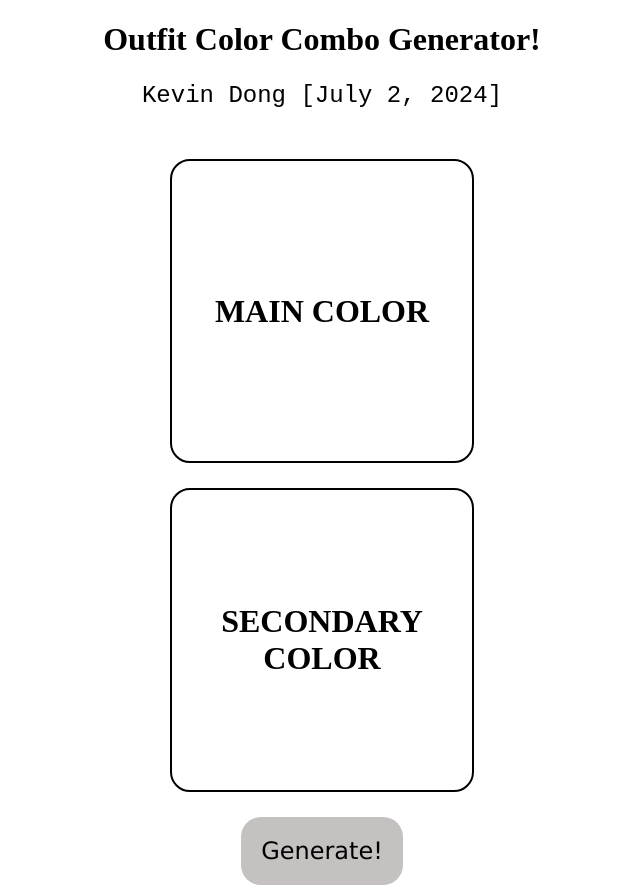
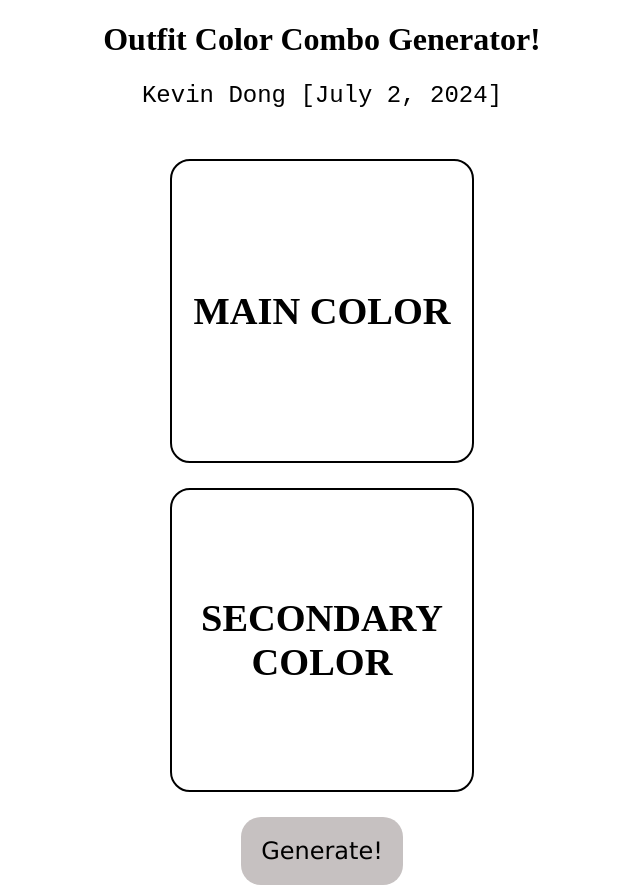
Before and after one commit to aKoolKev/outfitColorComboGenerator, a plain HTML site: page index.html in a window 1280 px wide. Shown: the whole page, without its empty margins (318-958 px from the left). Drawn offline with Linux system fonts and the light colour scheme.

Commit message:
Adjusting color text.

```diff
--- a/style.css
+++ b/style.css
@@ -46,11 +46,11 @@ h1{
 /* Color name */
 .text-color{
     font-weight: bold;
-    /* Add shadow */
+    font-size: 1.2em;
     text-transform: uppercase;
     text-align: center;
     background-color: white;
-    border-radius: 20px;
+    border-radius: 25px;
     padding: 10px;
 }
 
```
Also changed, not shown: 1 other file.
